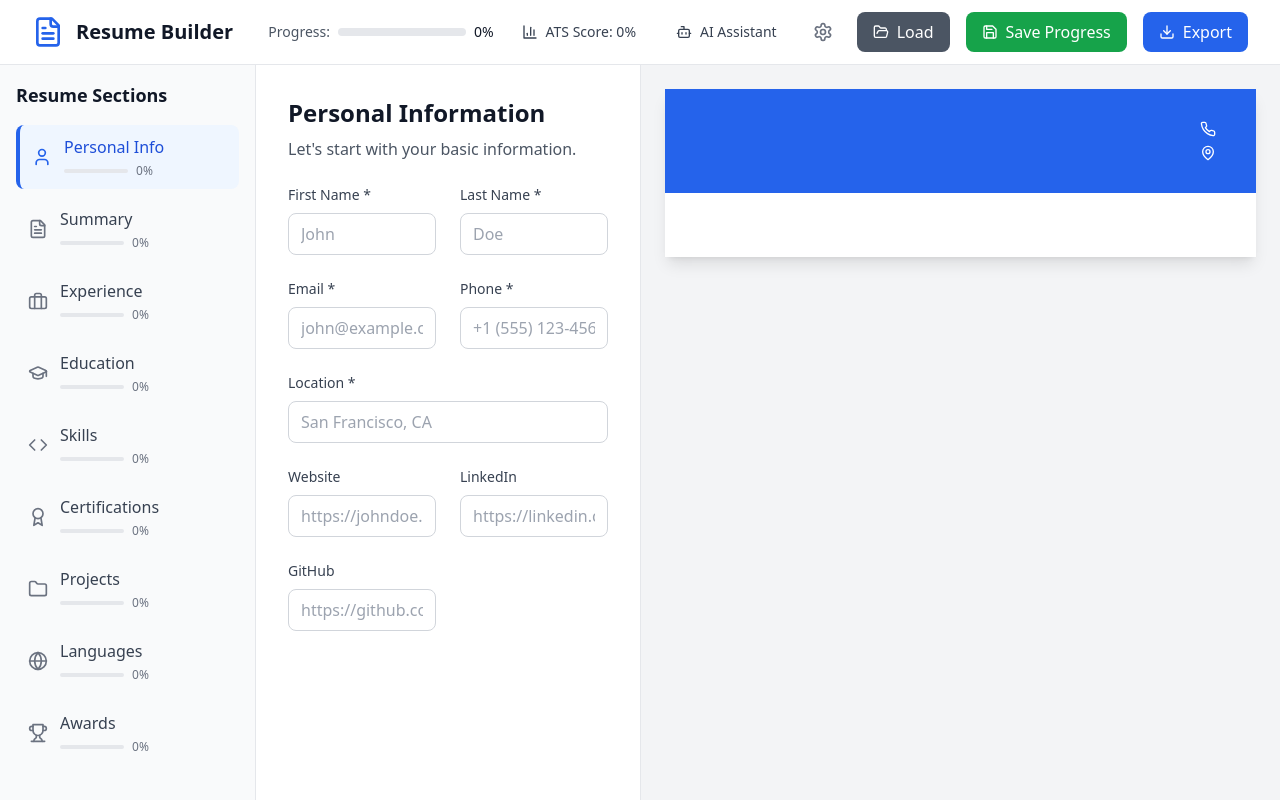
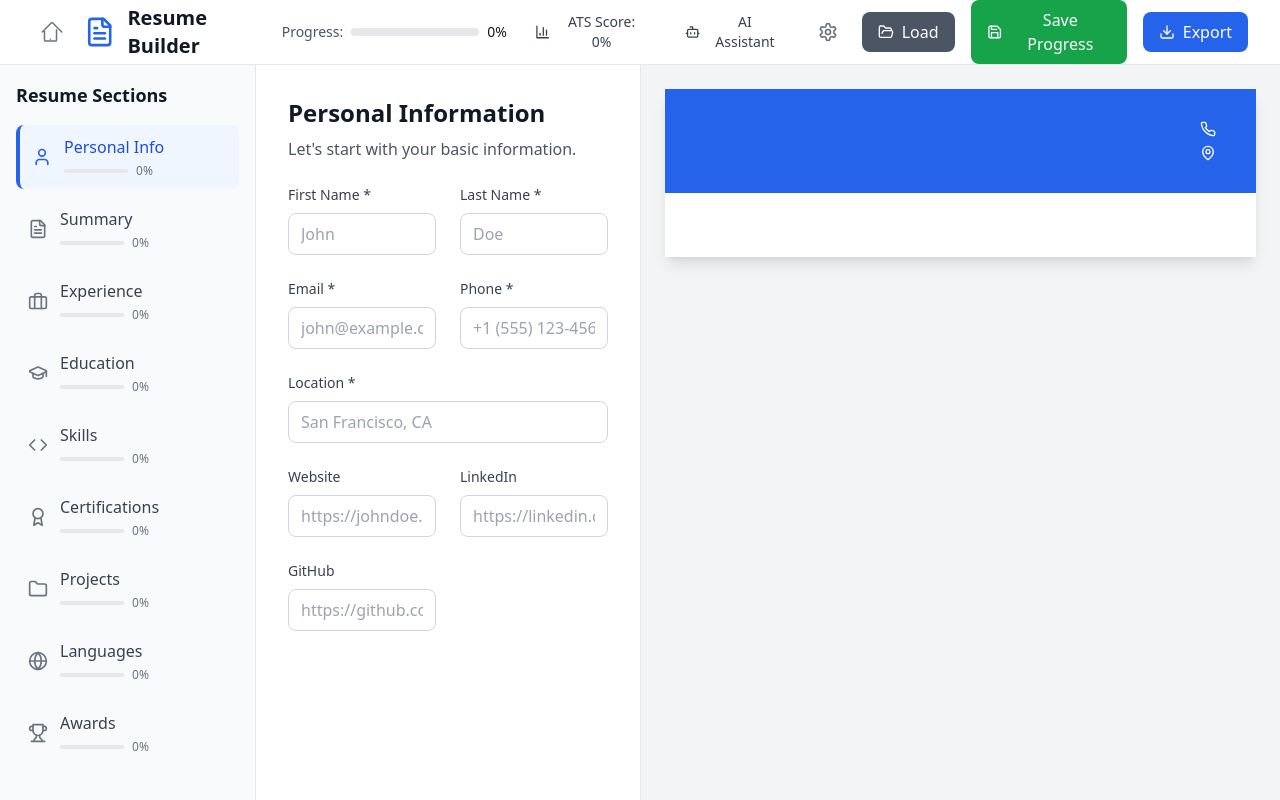
Before and after one commit to UDIT523/Resume, a React (Vite) app: page / in a window 1280 px wide. Both pictures are taken after typing "Sample" into the empty fields and a click on the button "Create New Resume". Built offline with nearby package versions, Linux system fonts and the light colour scheme.

Commit message:
feat: Add back button to header and update welcome text (v10)

```diff
--- a/src/App.tsx
+++ b/src/App.tsx
@@ -131,6 +131,10 @@ function AppContent() {
     setSessionStarted(true);
   };
 
+  const handleGoHome = () => {
+    setSessionStarted(false);
+  };
+
   const completionPercentage = (() => {
     const { data } = state;
     let completed = 0;
@@ -167,6 +171,7 @@ function AppContent() {
         onToggleAI={handleToggleAI}
         onSave={handleSave}
         onLoad={handleLoad}
+        onGoHome={handleGoHome} // Pass onGoHome prop
       />
 
       {/* Export Menu */}
--- a/src/components/Layout/Header.tsx
+++ b/src/components/Layout/Header.tsx
@@ -8,10 +8,11 @@ interface HeaderProps {
   onToggleAnalysis: () => void;
   onToggleAI: () => void;
   onSave: () => void;
-  onLoad: () => void; // Added onLoad prop
+  onLoad: () => void;
+  onGoHome: () => void; // Added onGoHome prop
 }
 
-export default function Header({ onExport, onToggleSettings, onToggleAnalysis, onToggleAI, onSave, onLoad }: HeaderProps) {
+export default function Header({ onExport, onToggleSettings, onToggleAnalysis, onToggleAI, onSave, onLoad, onGoHome }: HeaderProps) {
   const { state } = useResume();
 
   return (
@@ -19,6 +20,15 @@ export default function Header({ onExport, onToggleSettings, onToggleAnalysis, o
       <div className="max-w-7xl mx-auto px-4 sm:px-6 lg:px-8">
         <div className="flex items-center justify-between h-16">
           <div className="flex items-center space-x-3">
+            <button
+              onClick={onGoHome}
+              className="p-2 text-gray-500 hover:text-gray-700 hover:bg-gray-100 rounded-lg transition-colors"
+              aria-label="Go to Home"
+            >
+              <svg xmlns="http://www.w3.org/2000/svg" fill="none" viewBox="0 0 24 24" strokeWidth={1.5} stroke="currentColor" className="w-6 h-6">
+                <path strokeLinecap="round" strokeLinejoin="round" d="M2.25 12l8.954-8.955c.44-.439 1.152-.439 1.591 0L21.75 12M4.5 9.75v10.125c0 .621.504 1.125 1.125 1.125h9.75a1.125 1.125 0 001.125-1.125V9.75m-6 9.375l.001.002-.001.002" />
+              </svg>
+            </button>
             <FileText className="h-8 w-8 text-blue-600" />
             <h1 className="text-xl font-bold text-gray-900">Resume Builder</h1>
           </div>
--- a/src/components/home/HomePageHeader.tsx
+++ b/src/components/home/HomePageHeader.tsx
@@ -8,7 +8,7 @@ const HomePageHeader: React.FC<HomePageHeaderProps> = ({ onStartNew }) => {
   return (
     <div className="text-center py-16 px-4">
       <h1 className="text-5xl font-extrabold text-gray-900 mb-4">
-        Welcome to Resumind!!
+        Welcome
       </h1>
       <p className="text-xl text-gray-600 mb-10 max-w-2xl mx-auto">
         Craft a standout resume that showcases your skills and helps you land your dream job.
```
